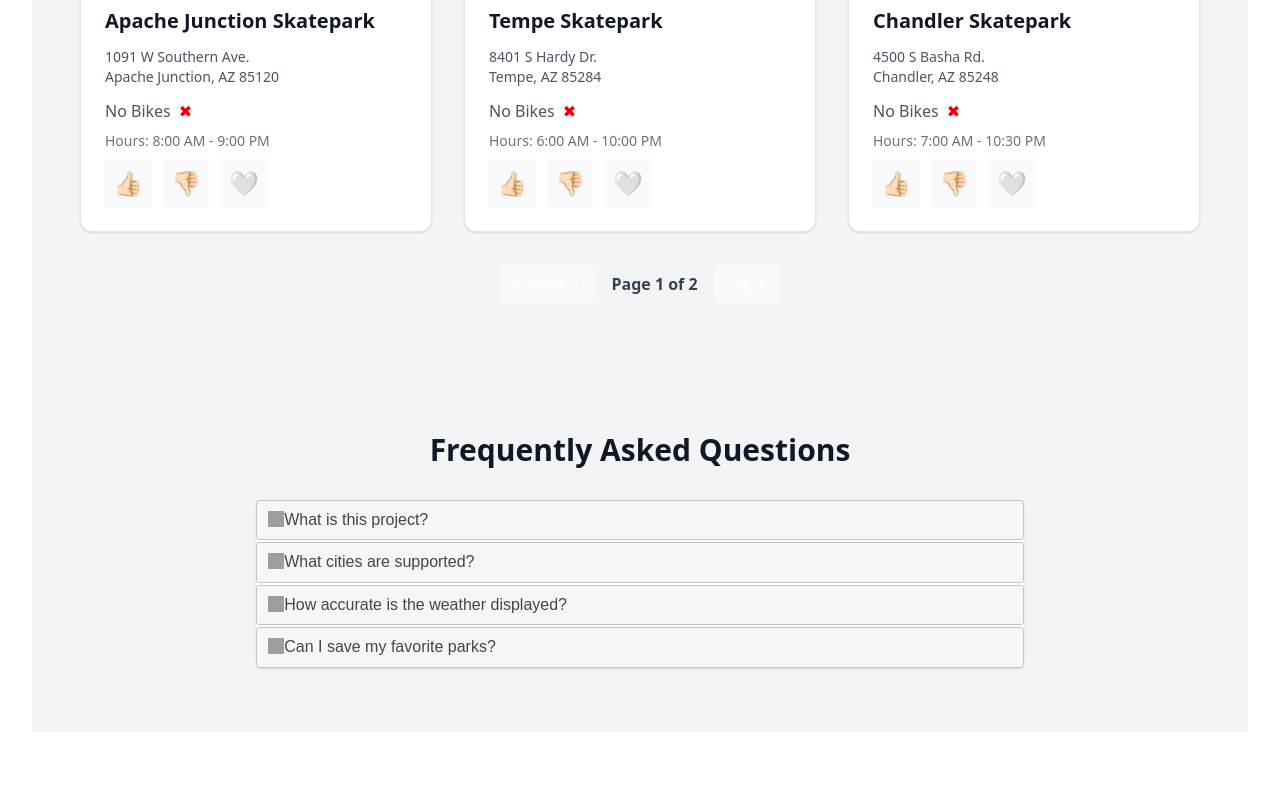
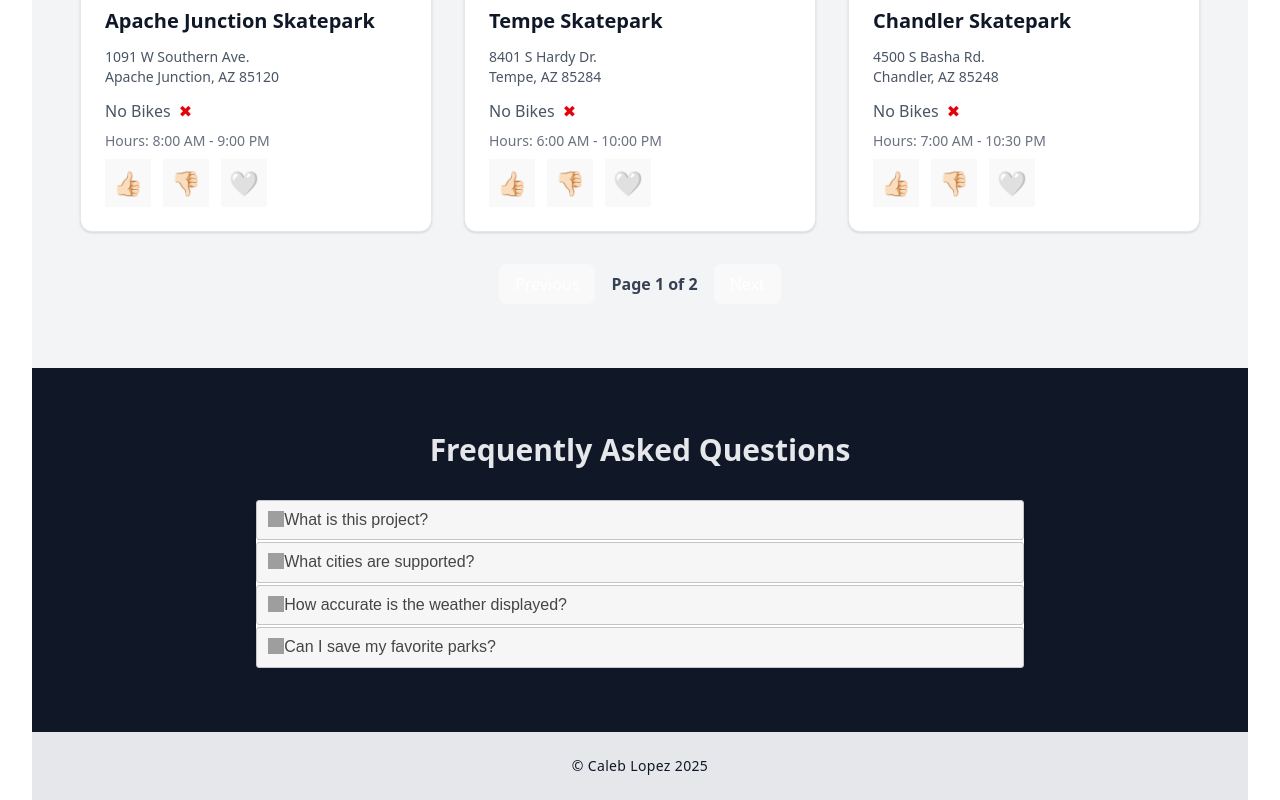
Before and after one commit to caleblopez96/Skatepark-Locator, a React (Vite) app: page / in a window 1280 px wide. Shown: the part 1960-2760 px from the top of the page. Before the commit the page ends 2692 px from the top, so only its background shows below. Built offline with nearby package versions, Linux system fonts and the light colour scheme; no server answers; grey boxes are pictures that could not be loaded.

Commit message:
trying another proxy

```diff
--- a/src/App.tsx
+++ b/src/App.tsx
@@ -3,6 +3,7 @@ import Navbar from "./components/Navbar";
 import Hero from "./components/Hero";
 import Skateparks from "./components/Skateparks";
 import FAQAccordion from "./components/FAQAccordion";
+import Footer from "./components/Footer";
 
 function App() {
     return (
@@ -11,6 +12,7 @@ function App() {
             <Hero />
             <Skateparks />
             <FAQAccordion />
+            <Footer />
         </>
     );
 }
--- a/src/components/FAQAccordion.tsx
+++ b/src/components/FAQAccordion.tsx
@@ -18,9 +18,9 @@ export default function FAQAccordion() {
     }, []);
 
     return (
-        <section className="w-full bg-gray-100 py-16 px-6 md:px-12">
+        <section className="w-full bg-gray-900 py-16 px-6 md:px-12">
             <div className="max-w-3xl mx-auto">
-                <h2 className="text-3xl font-bold mb-8 text-gray-900 text-center">Frequently Asked Questions</h2>
+                <h2 className="text-3xl font-bold mb-8 text-gray-200 text-center">Frequently Asked Questions</h2>
 
                 <div id="faq-accordion" className="bg-white rounded-lg shadow p-6 border border-gray-300">
                     <h3 className="text-xl font-semibold">What is this project?</h3>
--- /dev/null
+++ b/src/components/Footer.tsx
@@ -0,0 +1,7 @@
+export default function Footer() {
+    return (
+        <footer className="w-full py-6 bg-gray-200 text-gray-900 text-center">
+            <p className="text-sm tracking-wide">© Caleb Lopez 2025</p>
+        </footer>
+    );
+}
--- a/src/components/Navbar.tsx
+++ b/src/components/Navbar.tsx
@@ -15,7 +15,9 @@ const Navbar = () => {
                     const { latitude, longitude } = position.coords;
                     try {
                         const response = await fetch(
-                            `https://corsproxy.io/?https://nominatim.openstreetmap.org/reverse?format=json&lat=${latitude}&lon=${longitude}`
+                            `https://api.allorigins.win/raw?url=${encodeURIComponent(
+                                `https://nominatim.openstreetmap.org/reverse?format=json&lat=${latitude}&lon=${longitude}`
+                            )}`
                         );
                         const data = await response.json();
                         const userZip = data.address?.postcode || "";
```
